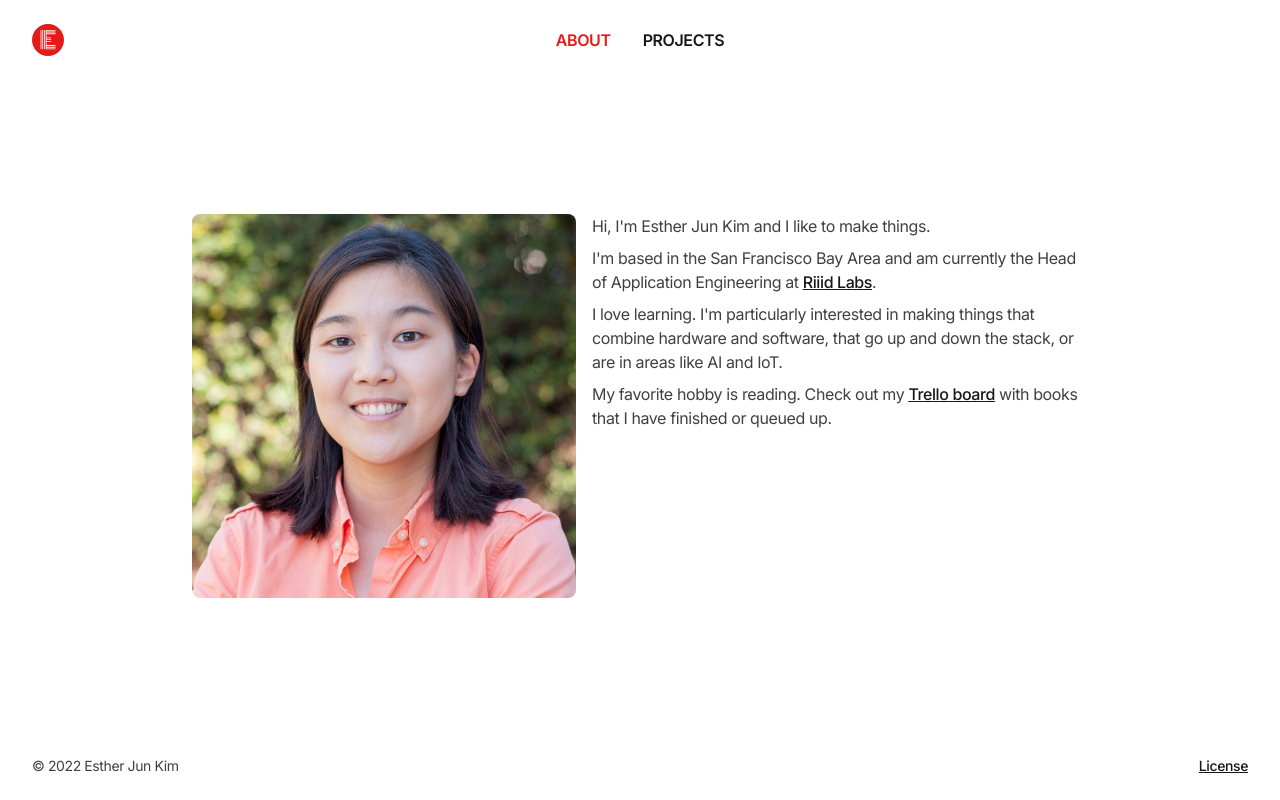
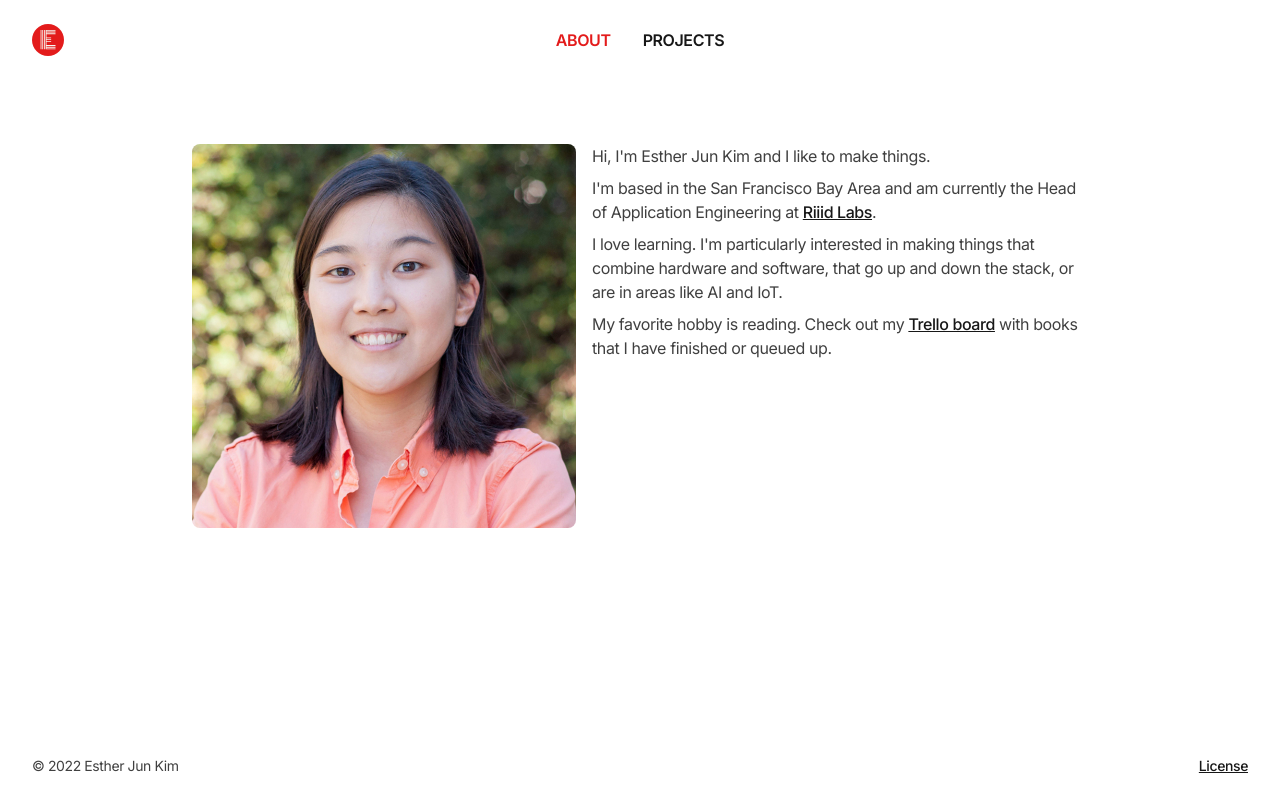
Before and after one commit to estherjk/esthermakes.tech, a Next.js app: page /about in a window 1280 px wide. Built offline with nearby package versions, Linux system fonts and the light colour scheme.

Commit message:
Fix `BaseLayout` again

```diff
--- a/src/layouts/BaseLayout.tsx
+++ b/src/layouts/BaseLayout.tsx
@@ -56,9 +56,9 @@ export const BaseLayout = (props: BaseLayoutProps) => {
       </Head>
 
       {/* For sticky footer */}
-      <div className="max-w-screen-2xl mx-auto flex flex-col h-screen justify-between">
+      <div className="flex flex-col min-h-screen max-w-screen-2xl mx-auto">
         <Navbar />
-        <main className="my-8 md:my-16 px-4 md:px-8">{children}</main>
+        <main className="flex flex-auto my-8 md:my-16 px-4 md:px-8">{children}</main>
         <Footer />
       </div>
     </>
--- a/src/pages/index.tsx
+++ b/src/pages/index.tsx
@@ -3,12 +3,10 @@ import { BaseLayout } from '@src/layouts';
 const IndexPage = () => {
   return (
     <BaseLayout>
-      <div className="flex h-full">
-        <div className="flex items-center mx-auto">
-          <div>
-            <h1 className="text-4xl sm:text-5xl lg:text-6xl font-extrabold">Esther Makes Tech</h1>
-            <p className="text-xl">Hi, I'm Esther Jun Kim. I like to make things.</p>
-          </div>
+      <div className="flex flex-col justify-center mx-auto">
+        <div>
+          <h1 className="text-4xl sm:text-5xl lg:text-6xl font-extrabold">Esther Makes Tech</h1>
+          <p className="text-xl">Hi, I'm Esther Jun Kim. I like to make things.</p>
         </div>
       </div>
     </BaseLayout>
```
